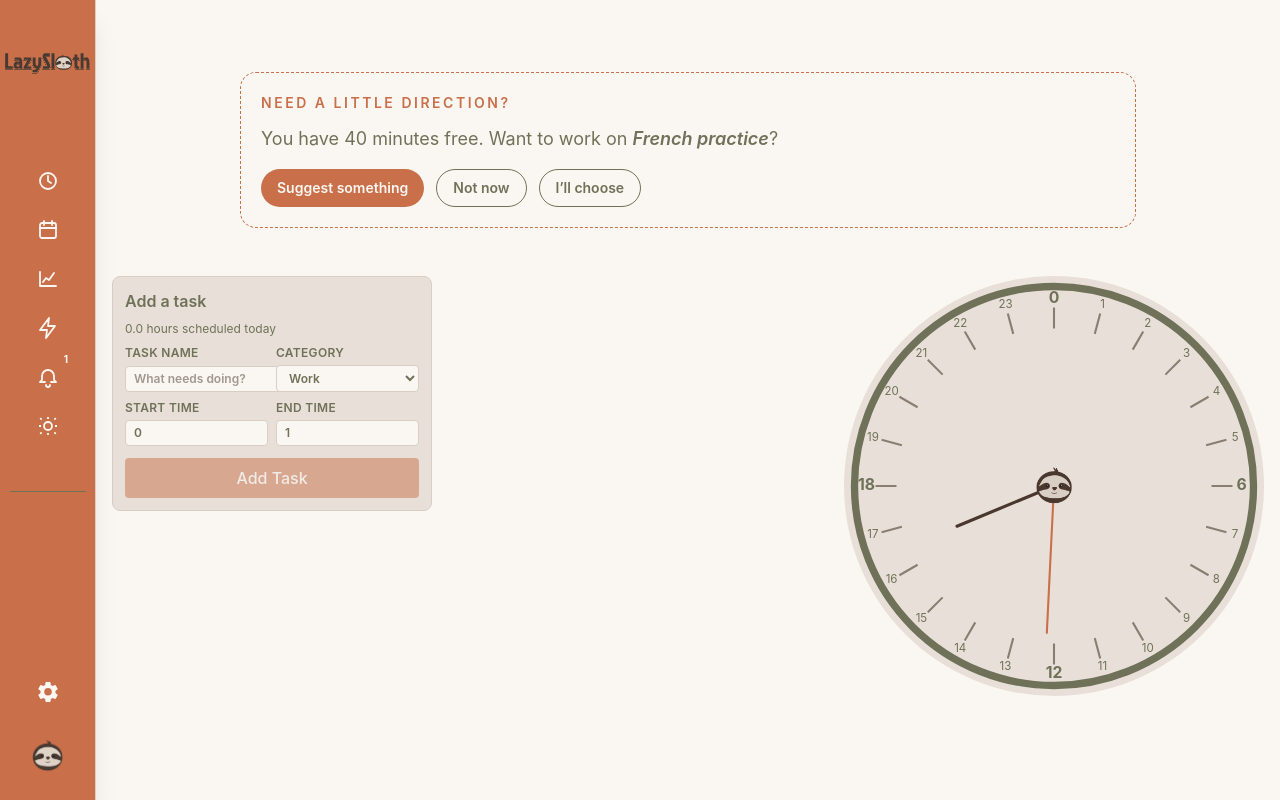
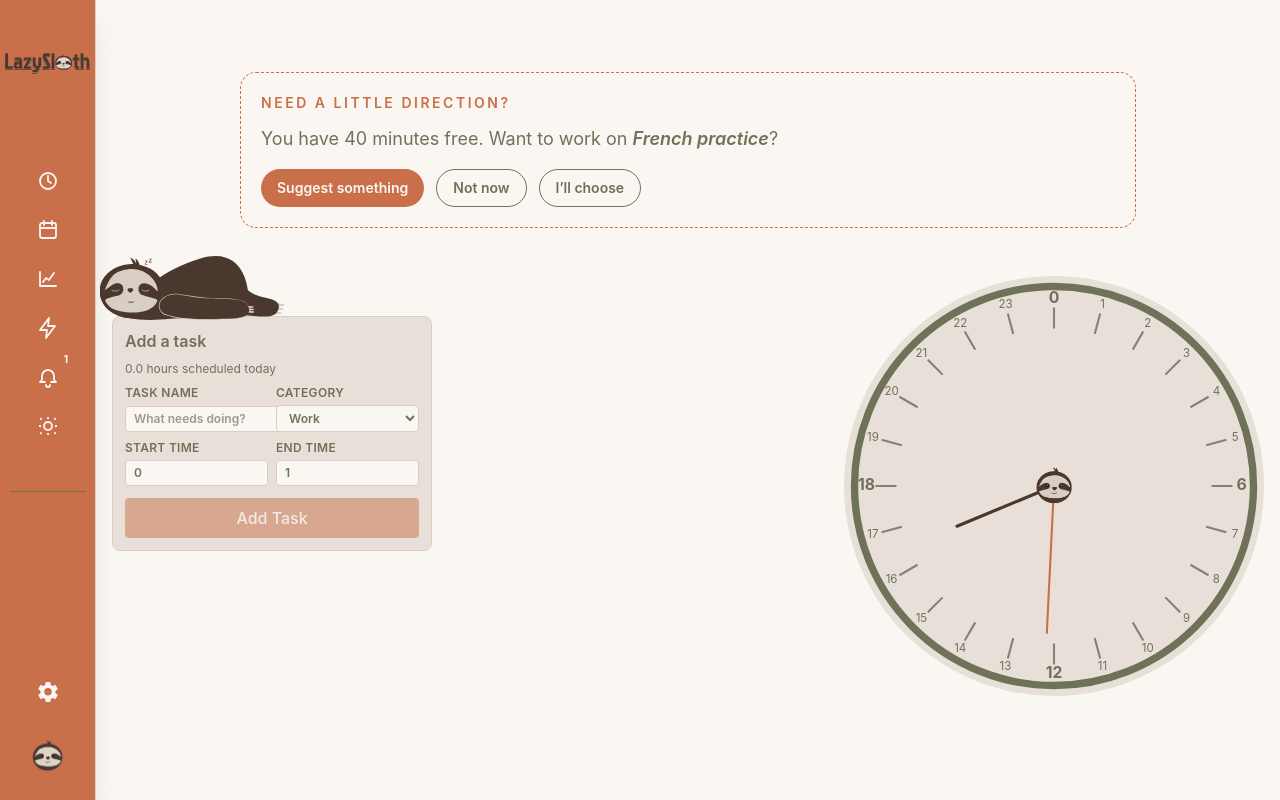
Before and after one commit to veefa/lazy-sloth, a React (Vite) app: page /lazy-schedule in a window 1280 px wide. Built offline with nearby package versions, Linux system fonts and the light colour scheme.

Commit message:
Feature: add mascot to face clock and productivity page

```diff
--- a/src/features/FaceClock.tsx
+++ b/src/features/FaceClock.tsx
@@ -4,6 +4,8 @@ import TimeBlockArc from "./TimeBlockArc";
 import { useTheme } from "./themeHooks";
 import slothFaceDay from "../assets/Logo/sloth-face.png";
 import slothFaceNight from "../assets/Logo/sloth-face-round-night.png";
+import sleepingSlothDay from "../assets/Logo/sleepingSloth-day.svg";
+import sleepingSlothNight from "../assets/Logo/sleepy-sloth-night.png";
 import {
   addTask,
   categories,
@@ -271,6 +273,13 @@ const FaceClock: React.FC = () => {
               </p>
             </div>
           )}
+          <div className="relative mt-10">
+            <img
+              src={isNight ? sleepingSlothNight : sleepingSlothDay}
+              alt=""
+              aria-hidden="true"
+              className="absolute left-1/4 -top-7 z-10 h-16 w-auto -translate-x-1/2 -translate-y-1/2 object-contain"
+            />
             <div
               className={`rounded-lg border border-warm-taupe p-3 ${isNight ? "bg-olive text-warm-ivory" : "bg-taupe-light text-olive"}`}>
               <h2 className="mb-2 font-semibold">Add a task</h2>
@@ -358,6 +367,7 @@ const FaceClock: React.FC = () => {
                 Add Task
               </button>
             </div>
+          </div>
         </section>
       </div>
     </div>
```
Lines whose indentation alone changed are shown as unchanged.
